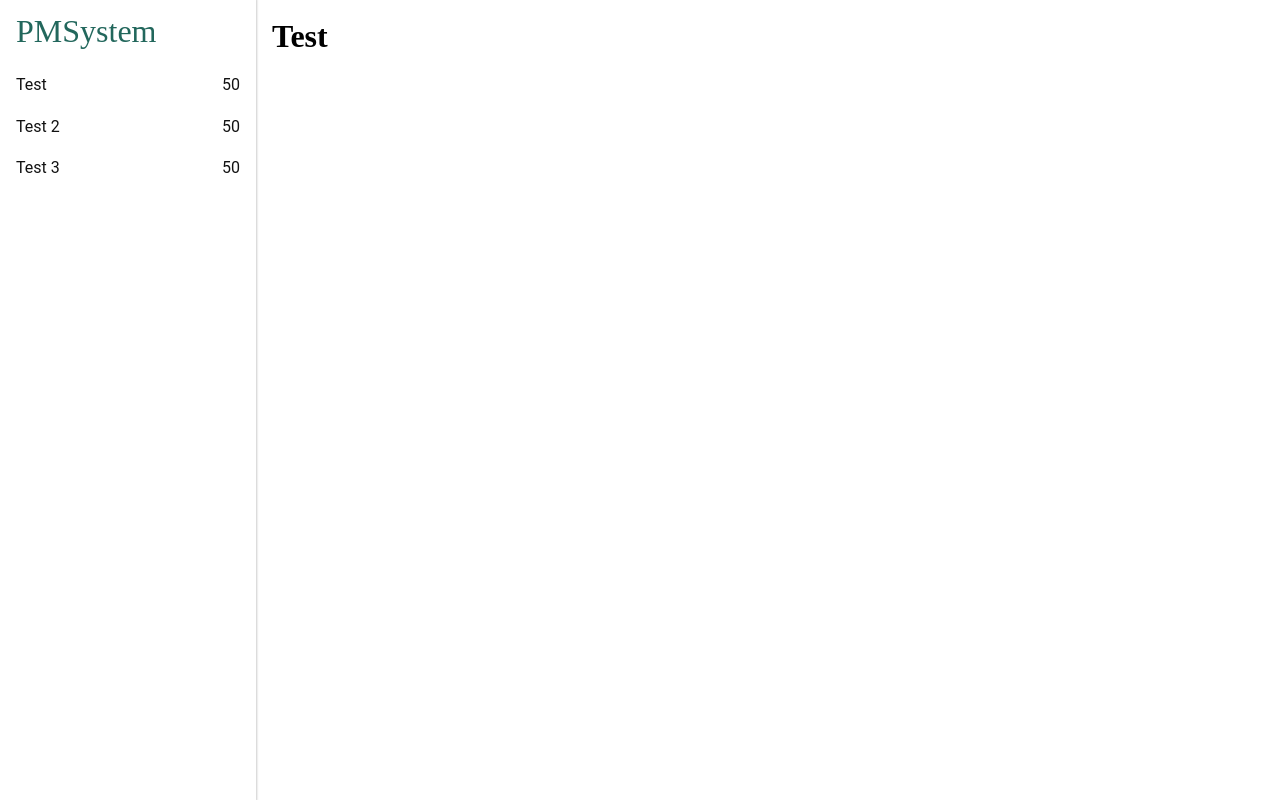
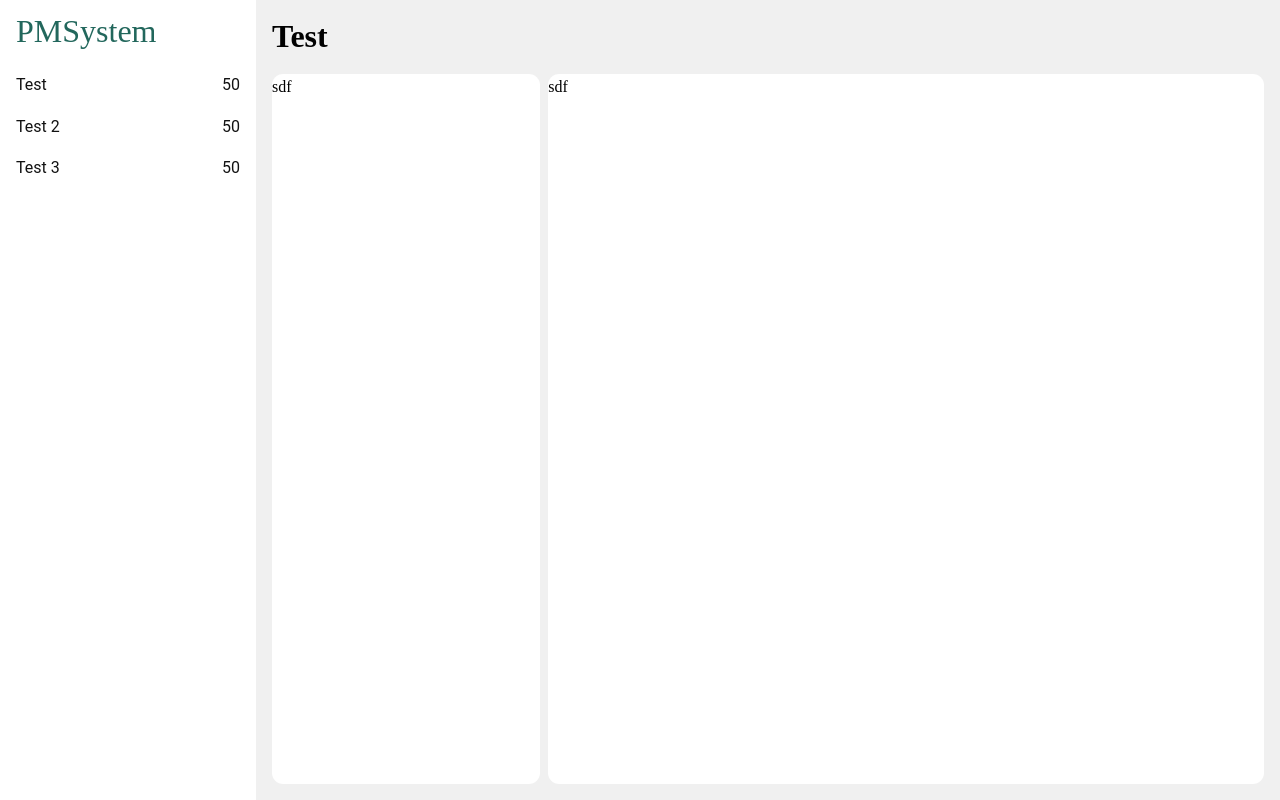
Before and after one commit to emretantu/portfolio-management-system-app, a React (Create React App) app: page / in a window 1280 px wide. Built offline with nearby package versions, Linux system fonts and the light colour scheme; no server answers; the HTML template or start-up script is replaced by a standard one.

Commit message:
portfolio component structure and some refactorings

```diff
--- a/src/components/Aside.js
+++ b/src/components/Aside.js
@@ -1,5 +1,5 @@
 import classes from "./Aside.module.css";
-import Portfolios from "./portfolios/Portfolios";
+import PortfoliosList from "./portfolios/PortfoliosList";
 import Brand from "./brand/Brand";
 
 const Aside = () => {
@@ -10,7 +10,7 @@ const Aside = () => {
       </section>
 
       <section className={classes["portfolios-list"]}>
-        <Portfolios />
+        <PortfoliosList />
       </section>
 
       <section className={classes.nav}>
--- a/src/components/Main.module.css
+++ b/src/components/Main.module.css
@@ -3,12 +3,14 @@
 
   display: grid;
   grid-template-columns: 1fr;
-  grid-template-rows: min-content 1fr;
+  grid-template-rows: max-content 1fr;
   grid-template-areas:
     "header"
     "content-container";
 
   padding: 0 1rem 1rem 1rem;
+
+  background-color: hsl(var(--clr-bg1-400));
 
 }
 
--- a/src/components/portfolio/Portfolio.js
+++ b/src/components/portfolio/Portfolio.js
@@ -1,14 +1,15 @@
+
 import classes from "./Portfolio.module.css";
 
 const Portfolio = () => {
   return (
     <div className={classes.portfolio}>
       <aside className={classes.assets}>
-
+        sdf
       </aside>
 
       <section className={classes.content}>
-
+        sdf
       </section>
     </div>
   );
--- a/src/components/portfolio/Portfolio.module.css
+++ b/src/components/portfolio/Portfolio.module.css
@@ -1,19 +1,22 @@
 .portfolio {
   display: grid;
-  grid-template-columns: 1fr 4fr;
+  grid-template-columns: 3fr 8fr;
+  grid-template-rows: 1fr;
   grid-template-areas: "assets the-content";
+  column-gap: 0.5rem;
+
+  height: 100%;
 }
 
 .portfolio > * {
   background-color: hsl(var(--clr-bg1-100));
+  border-radius: var(--bradius-600);
 }
 
 .assets {
   grid-area: assets;
-  background-color: red;
 }
 
 .content {
   grid-area: the-content;
-  background-color: yellow;
 }
--- a/src/components/portfolios/Portfolios.js
+++ b/src/components/portfolios/PortfoliosList.js
@@ -1,7 +1,7 @@
 import PortfolioLink from "./PortfolioLink";
-import "./Portfolios.css"
+import "./PortfoliosList.css"
 
-const Portfolios = () => {
+const PortfoliosList = () => {
   return (
     <ul className="portfolios">
       <PortfolioLink
@@ -23,4 +23,4 @@ const Portfolios = () => {
   );
 }
 
-export default Portfolios;
+export default PortfoliosList;
```
Also changed, not shown: src/components/portfolios/PortfoliosList.css (renamed from src/components/portfolios/Portfolios.css).
